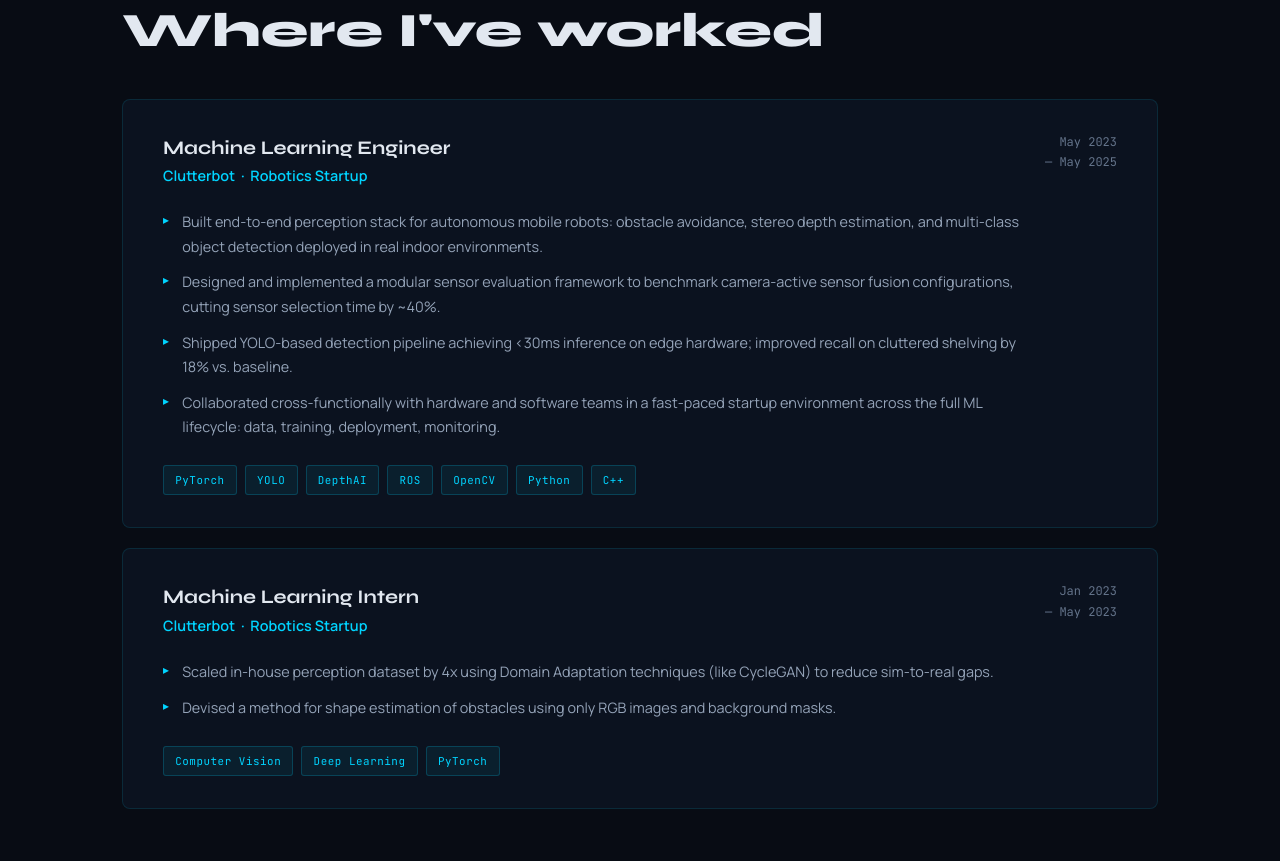
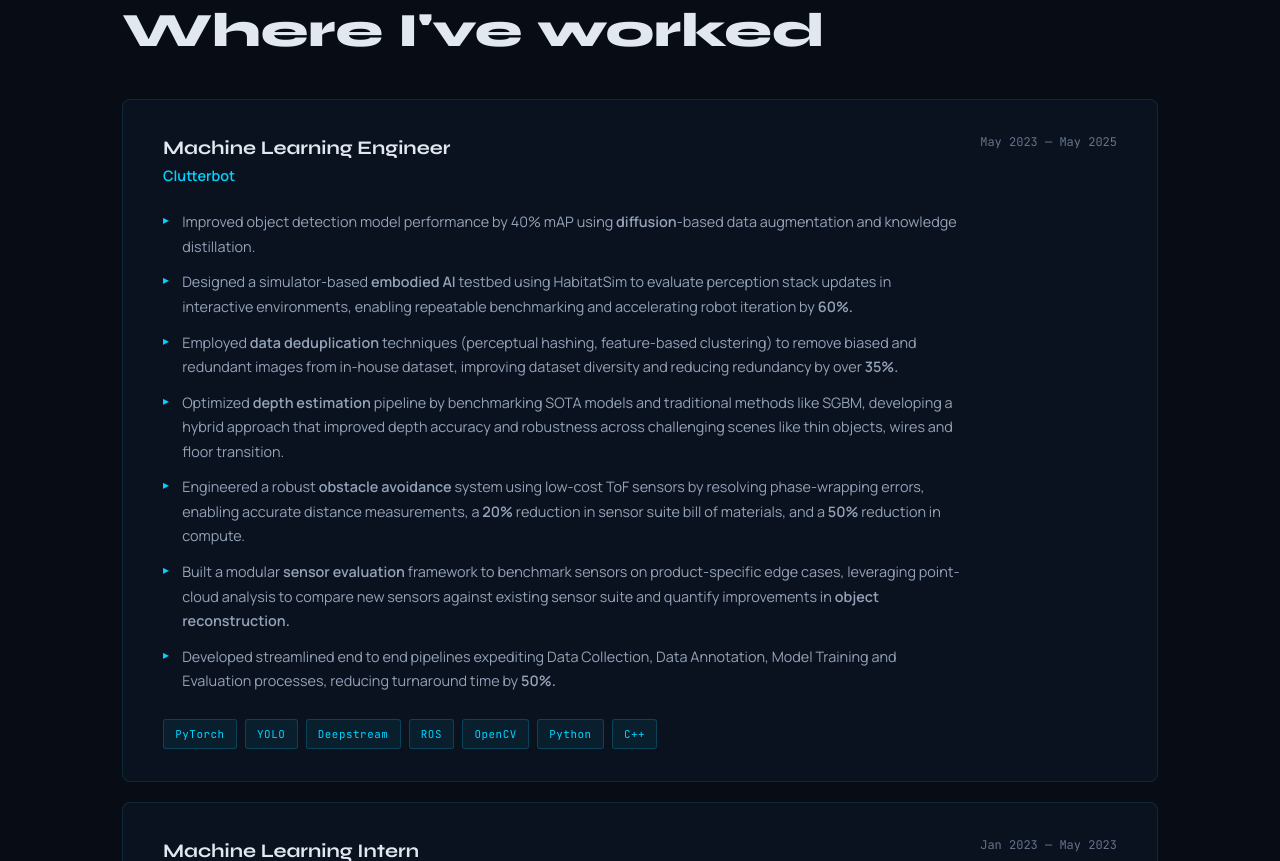
Before and after one commit to sid-mat/sid-mat.github.io, a plain HTML site: page index.html in a window 1280 px wide. Shown: the part 1939-2800 px from the top of the page. Drawn offline with Linux system fonts and the light colour scheme.

Commit message:
made changes to work ex

```diff
--- a/index.html
+++ b/index.html
@@ -612,17 +612,20 @@
       <div class="exp-card reveal">
         <div>
           <div class="exp-role">Machine Learning Engineer</div>
-          <div class="exp-company">Clutterbot &nbsp;·&nbsp; Robotics Startup</div>
+          <div class="exp-company">Clutterbot </div>
           <ul class="exp-bullets">
-            <li>Built end-to-end perception stack for autonomous mobile robots: obstacle avoidance, stereo depth estimation, and multi-class object detection deployed in real indoor environments.</li>
-            <li>Designed and implemented a modular sensor evaluation framework to benchmark camera-active sensor fusion configurations, cutting sensor selection time by ~40%.</li>
-            <li>Shipped YOLO-based detection pipeline achieving &lt;30ms inference on edge hardware; improved recall on cluttered shelving by 18% vs. baseline.</li>
-            <li>Collaborated cross-functionally with hardware and software teams in a fast-paced startup environment across the full ML lifecycle: data, training, deployment, monitoring.</li>
+            <li>Improved object detection model performance by 40% mAP using <strong>diffusion</strong>-based data augmentation and knowledge distillation.</li>
+            <li>Designed a simulator-based <strong>embodied AI</strong> testbed using HabitatSim to evaluate perception stack updates in interactive environments, enabling repeatable benchmarking and accelerating robot iteration by <strong>60%.</strong></li>
+            <li>Employed <strong>data deduplication</strong> techniques (perceptual hashing, feature-based clustering) to remove biased and redundant images from in-house dataset, improving dataset diversity and reducing redundancy by over <strong>35%.</strong></li>
+            <li>Optimized <strong>depth estimation</strong> pipeline by benchmarking SOTA models and traditional methods like SGBM, developing a hybrid approach that improved depth accuracy and robustness across challenging scenes like thin objects, wires and floor transition.</li>
+            <li>Engineered a robust <strong>obstacle avoidance</strong> system using low-cost ToF sensors by resolving phase-wrapping errors, enabling accurate distance measurements, a <strong>20%</strong> reduction in sensor suite bill of materials, and a <strong>50%</strong> reduction in compute.</li>
+            <li>Built a modular <strong>sensor evaluation</strong> framework to benchmark sensors on product-specific edge cases, leveraging point-cloud analysis to compare new sensors against existing sensor suite and quantify improvements in <strong>object reconstruction.</strong></li>
+            <li>Developed streamlined end to end pipelines expediting Data Collection, Data Annotation, Model Training and Evaluation processes, reducing turnaround time by <strong>50%.</strong></li>
           </ul>
           <div class="exp-tags">
             <span class="tag">PyTorch</span>
             <span class="tag">YOLO</span>
-            <span class="tag">DepthAI</span>
+            <span class="tag">Deepstream</span>
             <span class="tag">ROS</span>
             <span class="tag">OpenCV</span>
             <span class="tag">Python</span>
@@ -630,16 +633,16 @@
           </div>
         </div>
         <div>
-          <div class="exp-date">May 2023<br/>— May 2025</div>
+          <div class="exp-date">May 2023 — May 2025</div>
         </div>
       </div>
 
       <div class="exp-card reveal">
         <div>
           <div class="exp-role">Machine Learning Intern</div>
-          <div class="exp-company">Clutterbot &nbsp;·&nbsp; Robotics Startup</div>
+          <div class="exp-company">Clutterbot</div>
           <ul class="exp-bullets">
-            <li>Scaled in-house perception dataset by 4x using Domain Adaptation techniques (like CycleGAN) to reduce sim-to-real gaps.</li>
+            <li>Scaled in-house perception dataset by 4x using <strong>Domain Adaptation</strong> techniques (like CycleGAN) to reduce <strong>sim-to-real</strong> gaps.</li>
             <li>Devised a method for shape estimation of obstacles using only RGB images and background masks.</li>
           </ul>
           <div class="exp-tags">
@@ -649,7 +652,7 @@
           </div>
         </div>
         <div>
-          <div class="exp-date">Jan 2023<br/>— May 2023</div>
+          <div class="exp-date">Jan 2023 — May 2023</div>
         </div>
       </div>
 
```
